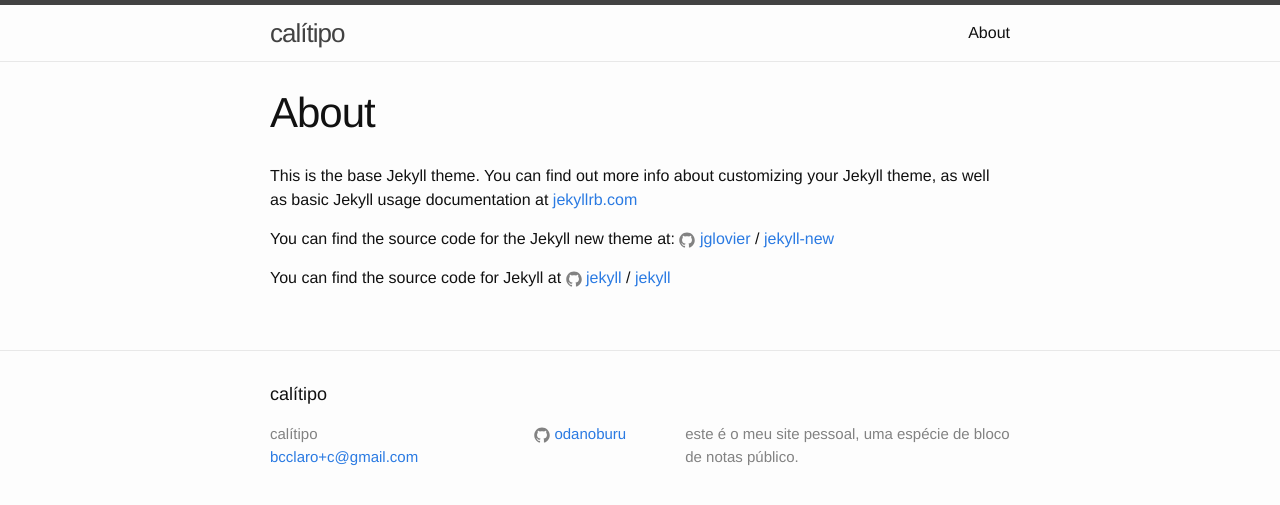
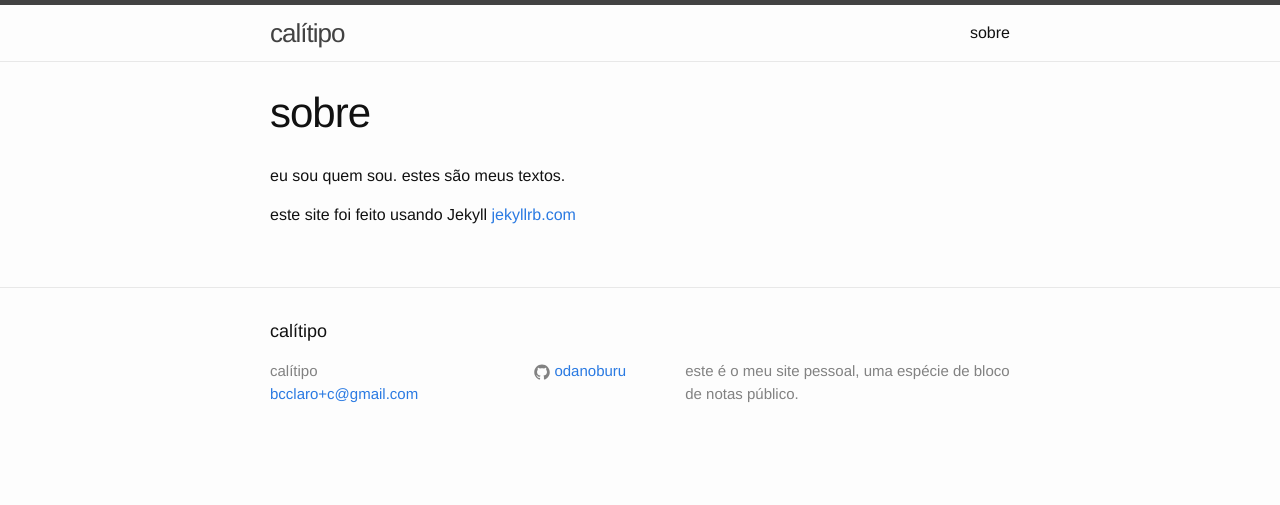
Before and after one commit to odanoburu/odanoburu.github.io, a Jekyll site: the page built from about.md, in a window 1280 px wide. Shown: the top 505 px of the page. Built offline with Jekyll 4.4.1, drawn with Linux system fonts in a browser that asks for light colours.

Commit message:
update sobre

```diff
--- a/about.md
+++ b/about.md
@@ -1,15 +1,9 @@
 ---
 layout: page
-title: About
-permalink: /about/
+title: sobre
+permalink: /sobre/
 ---
 
-This is the base Jekyll theme. You can find out more info about customizing your Jekyll theme, as well as basic Jekyll usage documentation at [jekyllrb.com](http://jekyllrb.com/)
+eu sou quem sou.  estes são meus textos.
 
-You can find the source code for the Jekyll new theme at:
-{% include icon-github.html username="jglovier" %} /
-[jekyll-new](https://github.com/jglovier/jekyll-new)
-
-You can find the source code for Jekyll at
-{% include icon-github.html username="jekyll" %} /
-[jekyll](https://github.com/jekyll/jekyll)
+este site foi feito usando Jekyll [jekyllrb.com](http://jekyllrb.com/)
```
